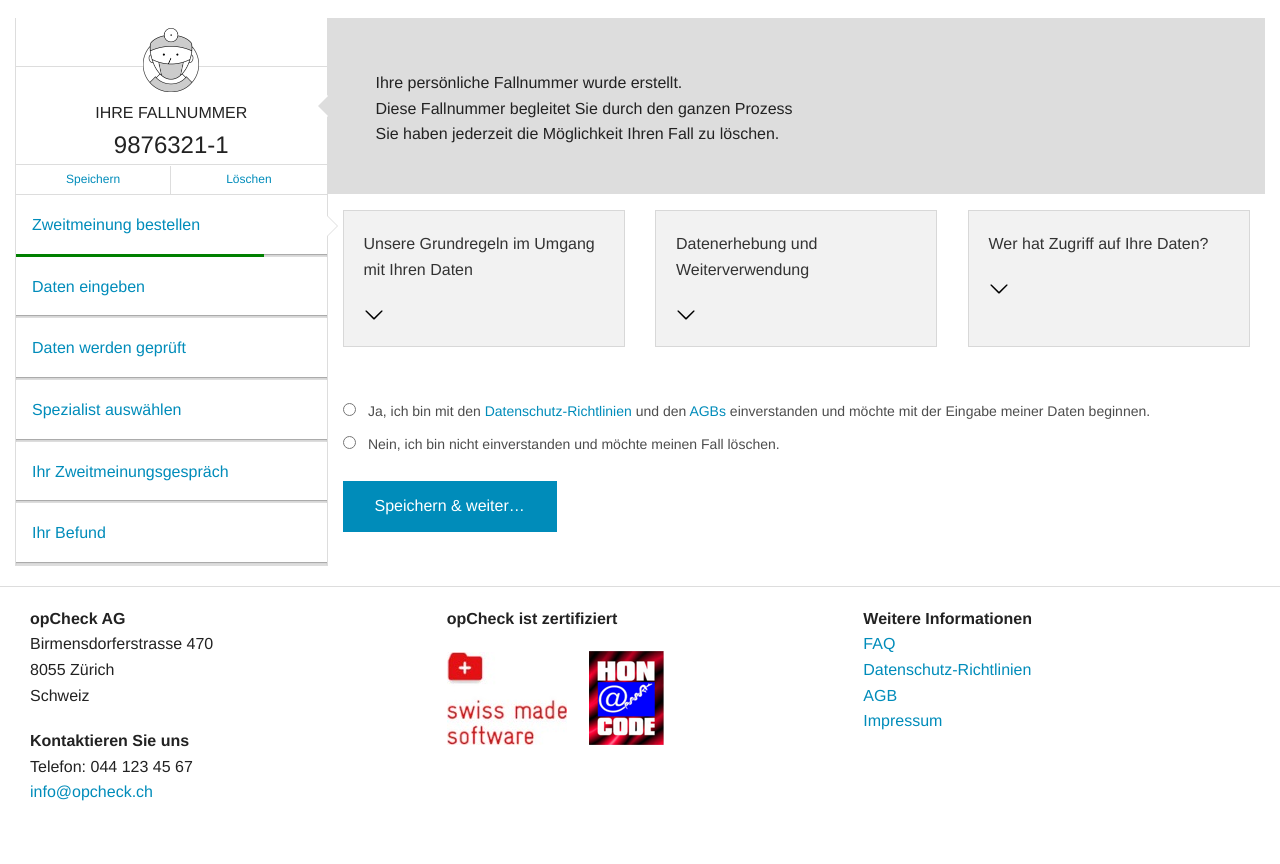
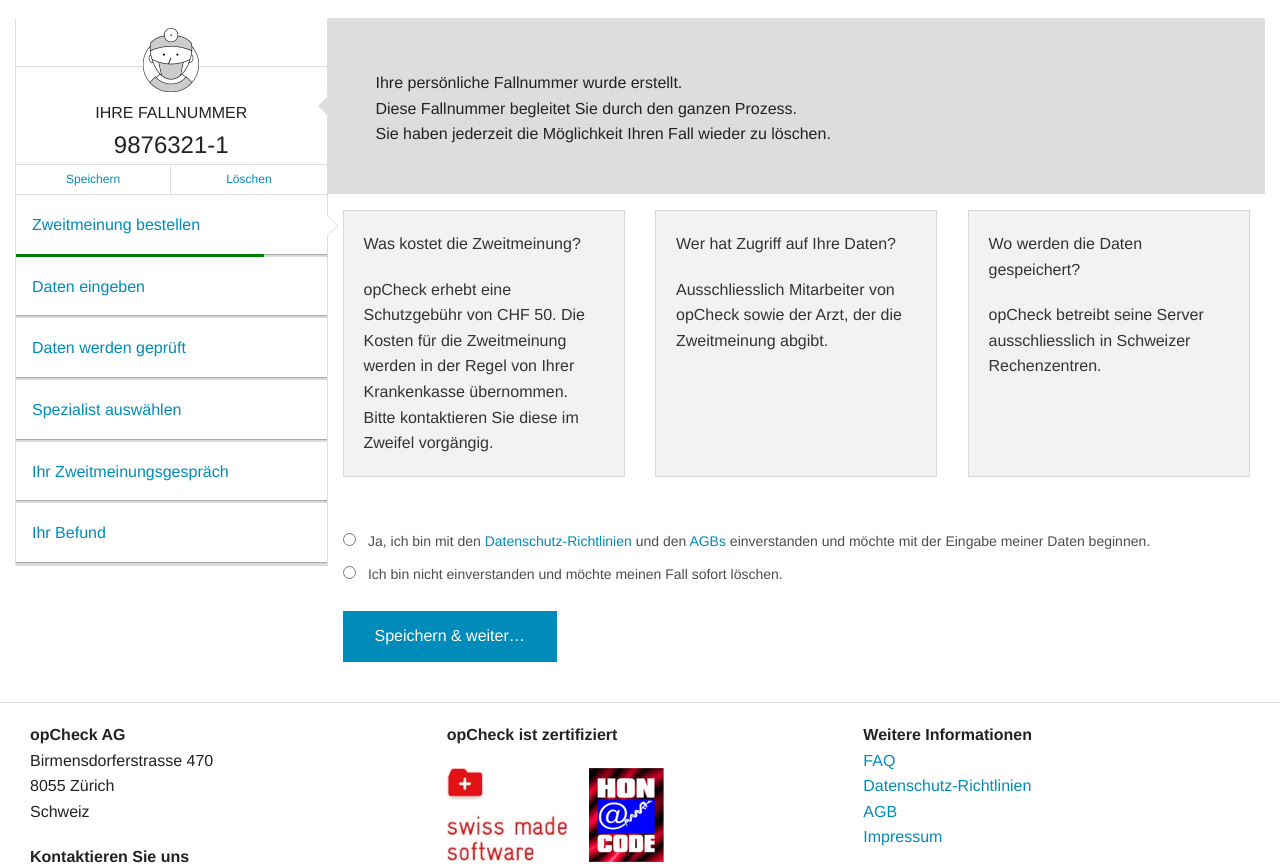
Before and after one commit to pfederi/opCheck-Prototyp-2, a PHP site: page /zweitmeinung/bestellen in a window 1280 px wide. Shown: the part 52-916 px from the top of the page. Before the commit the page ends 853 px from the top, so only its background shows below. Run offline with PHP 8.4, Linux system fonts and the light colour scheme.

Commit message:
Bestellen getextet. Datenschutz-R. optimiert.

```diff
--- a/de/datenschutz-richtlinien.php
+++ b/de/datenschutz-richtlinien.php
@@ -114,7 +114,7 @@
 				<h2>Datensicherung und sichere Speicherung auf externen Systemen</h2>
 			</div>
 			<div class="large-8 columns">
-				<p>opCheck verwendet für externe Backups ausschliesslich Schweizer Rechenzentren und Cloud-Services aus der Schweiz. Alle Backups erfolgen verschlüsselt (Norm tbd).</p>
+				<p>opCheck betreibt seine Server ausschliesslich in Schweizer Rechenzentren. Alle Backups erfolgen verschlüsselt (Norm tbd).</p>
 			</div>
 		</div>
 			<hr>
--- a/de/zweitmeinung/bestellen.php
+++ b/de/zweitmeinung/bestellen.php
@@ -6,8 +6,8 @@
 		<div class="row">
 			<div class="large-12 columns mitteilung">
 				<p>Ihre persönliche Fallnummer wurde erstellt.<br>
-					Diese Fallnummer begleitet Sie durch den ganzen Prozess<br>
-					Sie haben jederzeit die Möglichkeit Ihren Fall zu löschen.
+					Diese Fallnummer begleitet Sie durch den ganzen Prozess.<br>
+					Sie haben jederzeit die Möglichkeit Ihren Fall wieder zu löschen.
 				</p>
 			</div>
 		</div>
@@ -15,24 +15,27 @@
 			<div class="large-4 columns">
 				<a href="javascript:void(0)" onclick="parent.$('html, body').animate({ scrollTop: parent.$('#Grundprinzien').offset().top},'slow');">
 					<div class="panel" data-equalizer-watch>
-					<p>Unsere Grundregeln im Umgang mit Ihren Daten</p>
-					<img src="/images/icons/arrow-down.svg" alt="öffnen" />
+					<p>Was kostet die Zweitmeinung?</p>
+					<p><span>opCheck erhebt eine Schutzgebühr von CHF 50. Die Kosten für die Zweitmeinung werden in der Regel von Ihrer Krankenkasse übernommen. Bitte kontaktieren Sie diese im Zweifel vorgängig.</span></p>
+					<!-- <img src="/images/icons/arrow-down.svg" alt="öffnen" /> -->
 					</div>
 				</a>
 			</div>
 			<div class="large-4 columns">
 				<a href="javascript:void(0)" onclick="parent.$('html, body').animate({ scrollTop: parent.$('#Speicherung').offset().top},'slow');">
 					<div class="panel" data-equalizer-watch>
-						<p>Datenerhebung und Weiterverwendung</p>
-						<img src="/images/icons/arrow-down.svg" alt="öffnen" />
+						<p>Wer hat Zugriff auf Ihre Daten?</p>
+						<p><span>Ausschliesslich Mitarbeiter von opCheck sowie der Arzt, der die Zweitmeinung abgibt.</span></p>
+						<!-- <img src="/images/icons/arrow-down.svg" alt="öffnen" /> -->
 					</div>
 				</a>
 			</div>
 			<div class="large-4 columns">
 				<a href="javascript:void(0)" onclick="parent.$('html, body').animate({ scrollTop: parent.$('#Datenerhebung').offset().top},'slow');">
 					<div class="panel" data-equalizer-watch>
-						<p>Wer hat Zugriff auf Ihre Daten?</p>
-						<img src="/images/icons/arrow-down.svg" alt="öffnen" />
+						<p>Wo werden die Daten gespeichert?</p>
+						<p><span>opCheck betreibt seine Server ausschliesslich in Schweizer Rechenzentren.</span></p>
+						<!-- <img src="/images/icons/arrow-down.svg" alt="öffnen" /> -->
 					</div>
 				</a>
 			</div>
@@ -43,7 +46,7 @@
 					<input type="radio" name="bilderSenden" value="1" id="dateneingeben-ja">
 					<label>Ja, ich bin mit den <a href="/datenschutz-richtlinien">Datenschutz-Richtlinien</a> und den <a ref="agb">AGBs</a> einverstanden und möchte mit der Eingabe meiner Daten beginnen.</label><br>
 	                <input type="radio" name="bilderSenden" value="2" id="dateneingeben-nein">
-	                <label>Nein, ich bin nicht einverstanden und möchte meinen Fall löschen.</label>
+	                <label>Ich bin nicht einverstanden und möchte meinen Fall sofort löschen.</label>
 				</div>
 			</div>
 			<div class="row" style="margin-top: 1em;">
```
